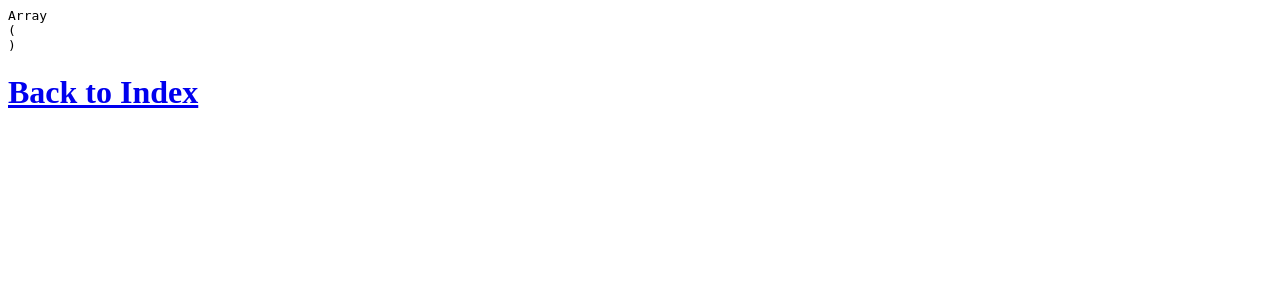
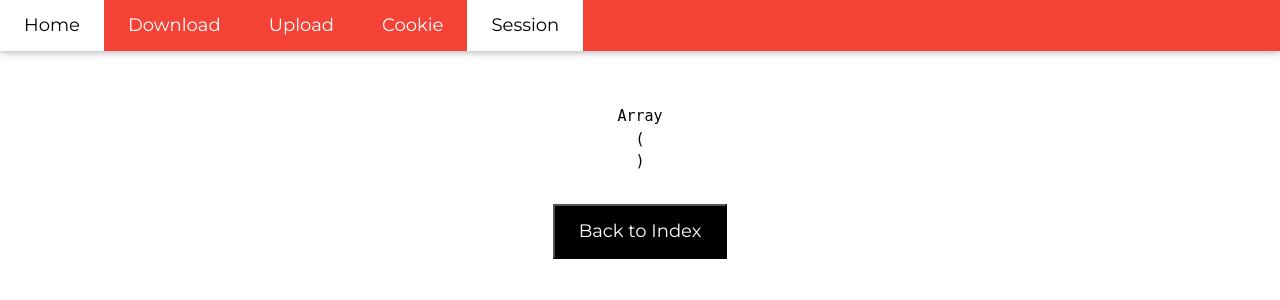
Before and after one commit to ndormoy/webserv, a PHP site: page /Session/session_display.php in a window 1280 px wide. Shown: the top 300 px of the page. Run offline with PHP 8.4, Linux system fonts and the light colour scheme.

Commit message:
Bar du haut et session terminees

```diff
--- a/www/Session/session_display.php
+++ b/www/Session/session_display.php
@@ -3,15 +3,60 @@
     // echo "<h3> PHP List All Session Variables</h3>";
     // foreach ($_SESSION as $key=>$val)
     // echo $key." ".$val."<br/>";
-
+	echo "<br></br>";
+	echo "<br></br>";
+	echo "<center>";
 	echo '<pre>' . print_r($_SESSION, TRUE) . '</pre>';
+	echo "</center>";
 
 ?>
+<html>
+	<head>
+		<title>Webserv ndormoy mamaurai gmary</title>
+		<meta charset="UTF-8">
+		<meta name="viewport" content="width=device-width, initial-scale=1">
+		<link rel="stylesheet" href="https://www.w3schools.com/w3css/4/w3.css">
+		<link rel="stylesheet" href="https://fonts.googleapis.com/css?family=Lato">
+		<link rel="stylesheet" href="https://fonts.googleapis.com/css?family=Montserrat">
+		<link rel="stylesheet" href="https://cdnjs.cloudflare.com/ajax/libs/font-awesome/4.7.0/css/font-awesome.min.css">
+		<style>
+		body,h1,h2,h3,h4,h5,h6 {font-family: "Lato", sans-serif}
+		.w3-bar,h1,button {font-family: "Montserrat", sans-serif}
+		.fa-anchor,.fa-coffee {font-size:200px}
+	</style>
+
+</head>
+	</head>
 <body>
+	<center>
 	<div class="text">
-            <h1><a href="/">Back to Index</a></h1>
+            <h1><a href="/">
+			<button class="btn btn-primary w3-black w3-padding-large w3-large w3-margin-top"> Back to Index </button>
+			</a></h1>
 
     </section>
+	</center>
+
+	<!-- Navbar -->
+	<div class="w3-top">
+			  <div class="w3-bar w3-red w3-card w3-left-align w3-large">
+				<a class="w3-bar-item w3-button w3-hide-medium w3-hide-large w3-right w3-padding-large w3-hover-white w3-large w3-red" href="javascript:void(0);" onclick="myFunction()" title="Toggle Navigation Menu"><i class="fa fa-bars"></i></a>
+				<a href="../index.html" class="w3-bar-item w3-button w3-padding-large w3-hover-white">Home</a>
+				<a href="../Download/download.html" class="w3-bar-item w3-button w3-hide-small w3-padding-large w3-hover-white">Download</a>
+				<a href="../Upload/upload.html" class="w3-bar-item w3-button w3-hide-small w3-padding-large w3-hover-white">Upload</a>
+				<a href="../Coockie/form_w_cookie.php" class="w3-bar-item w3-button w3-hide-small w3-padding-large w3-hover-white">Cookie</a>
+				<a href="../Session/session_start.php" class="w3-bar-item w3-button w3-hide-small w3-padding-large w3-white">Session</a>
+			  </div>
+
+			  <!-- Navbar on small screens -->
+			  <div id="navDemo" class="w3-bar-block w3-white w3-hide w3-hide-large w3-hide-medium w3-large">
+				<a href="../index.html" class="w3-bar-item w3-button w3-padding-large">Home</a>
+				<a href="../Download/download.html" class="w3-bar-item w3-button w3-padding-large">Download</a>
+				<a href="../Upload/upload.html" class="w3-bar-item w3-button w3-padding-large">Upload</a>
+				<a href="../Coockie/form_w_cookie.php" class="w3-bar-item w3-button w3-padding-large">Cookie</a>
+				<a href="../Session/session_start.php" class="w3-bar-item w3-button w3-padding-large">Session</a>
+			  </div>
+			</div>
 </body>
 
 
--- a/www/Session/set_session.php
+++ b/www/Session/set_session.php
@@ -43,7 +43,6 @@
 			<input type="submit" value="Submit">
 	</form>
 </center>
-<body>
 			<!-- Navbar -->
 			<div class="w3-top">
 			  <div class="w3-bar w3-red w3-card w3-left-align w3-large">
```
Also changed, not shown: www/Session/session_deconnexion.php (+44 -1 lines).
